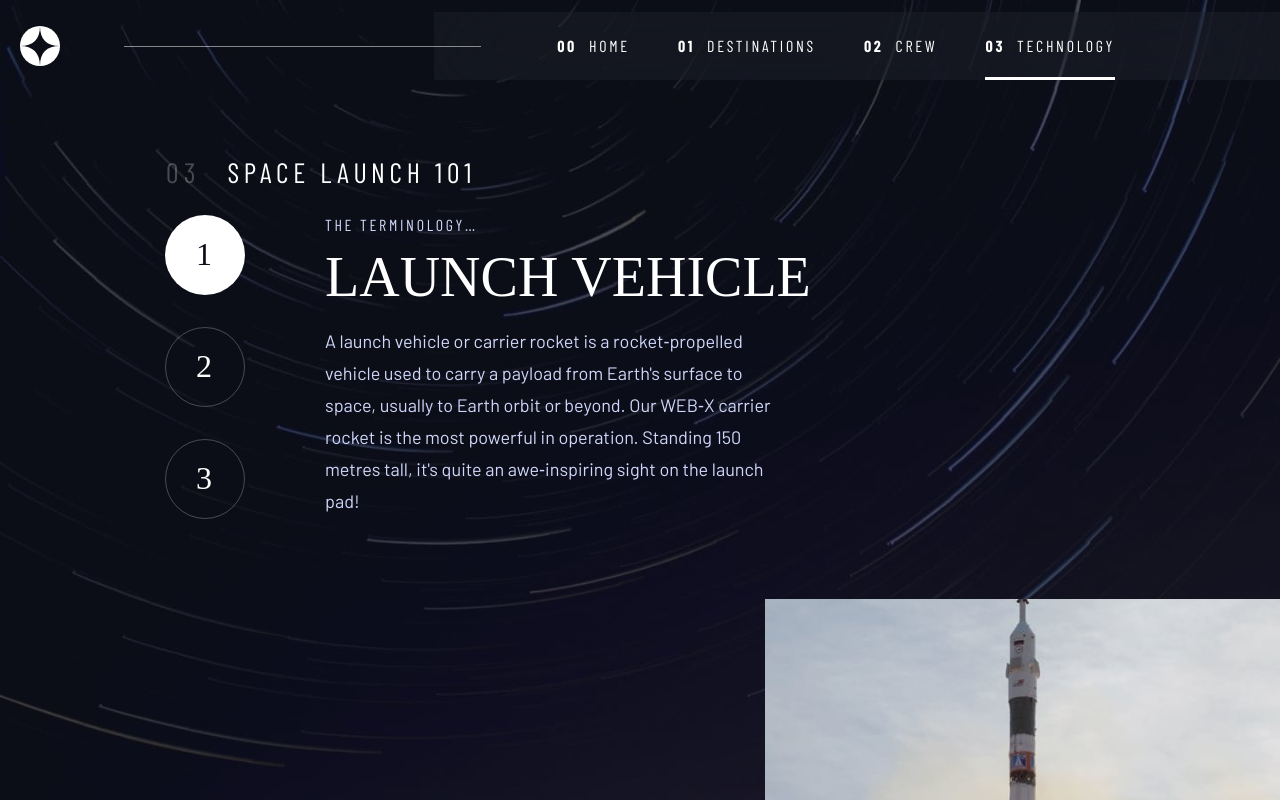
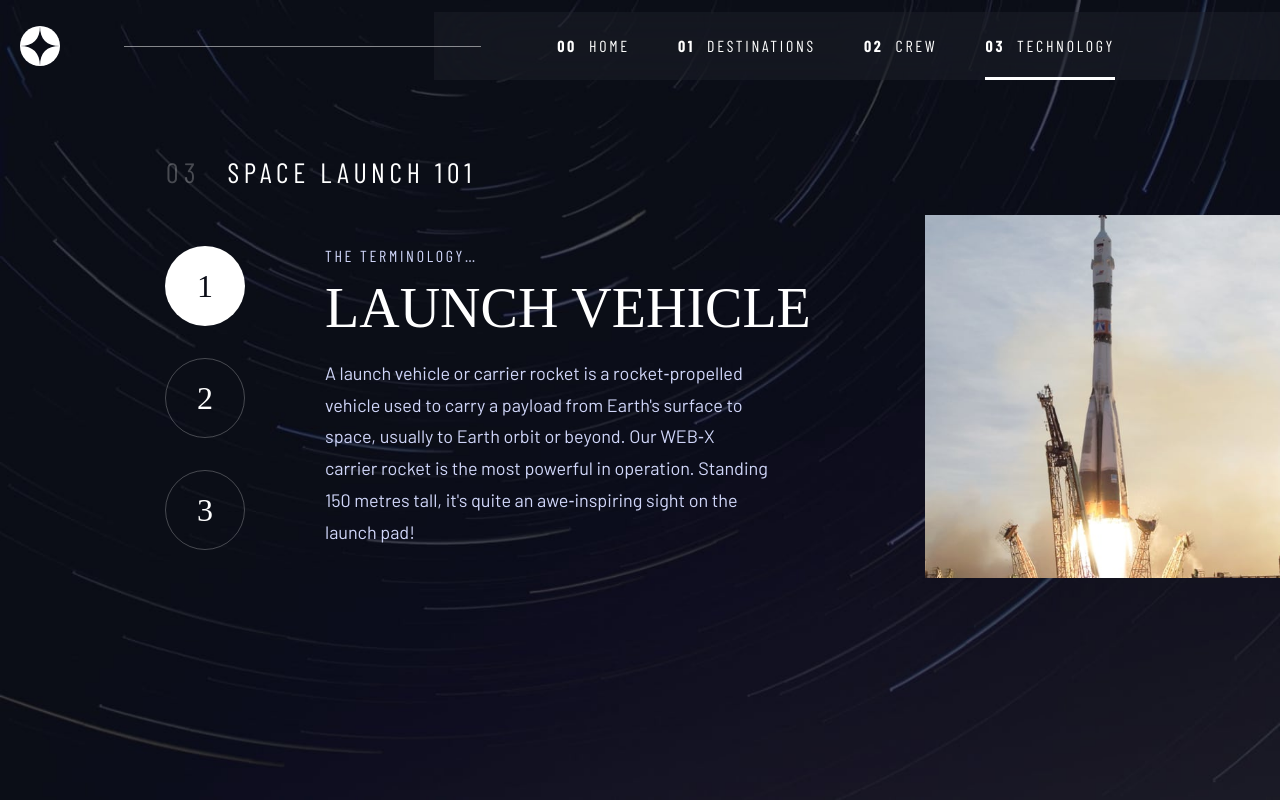
Before and after one commit to A-Awad1/Space-Tourism-Website, a Vue app: page /technology in a window 1280 px wide. Shown: the top 800 px of the page. Built offline with nearby package versions, Linux system fonts and the light colour scheme; a web font is replaced by a local one.

Commit message:
update technology view responsive

```diff
--- a/src/views/TechnologyView.vue
+++ b/src/views/TechnologyView.vue
@@ -50,7 +50,7 @@ export default {
       return require(`../assets/technology/image-${this.currentTechName
         .replace(" ", "-")
         .toLowerCase()}-portrait.jpg`);
-      // portrait
+      // .toLowerCase()}-landscape.jpg`);
     },
     currentName: function () {
       return this.currentTech.name;
@@ -67,20 +67,19 @@ export default {
 <style lang="scss">
 section.technology {
   text-transform: uppercase;
-  flex: 1;
-  @include xLarge {
-    display: flex;
-    flex-direction: column;
-  }
   > {
     header {
       @extend %center-flex;
       gap: 16px;
       margin: 24px 0 32px;
       font-size: 16px;
+      @include small {
+        justify-content: flex-start;
+        margin: 40px 10px 40px 39px;
+        font-size: 18px;
+      }
       @include medium {
-        justify-content: flex-start;
-        margin: 40px 10px 60px 39px;
+        margin-bottom: 60px;
         font-size: 20px;
       }
       @include xLarge {
@@ -94,6 +93,9 @@ section.technology {
           size: inherit;
           weight: normal;
         }
+        @include small {
+          letter-spacing: 3px;
+        }
         @include medium {
           letter-spacing: 3.375px;
         }
@@ -105,25 +107,27 @@ section.technology {
     main {
       @extend %column-flex;
       @include xLarge {
-        flex: 1;
         padding-left: 165px;
         flex-direction: row;
         gap: 80px;
-        align-content: flex-start;
-        flex-wrap: wrap;
+        justify-content: center;
       }
       > {
         div.img {
           @include xLarge {
             order: 1;
-            margin-left: auto;
+            margin-left: 50px;
             max-height: 527px;
-            height: 100%;
           }
           img {
             max-width: 100%;
+            @include medium {
+              max-height: 30.3vh;
+              min-height: 250px;
+            }
             @include xLarge {
-              height: 100%;
+              max-height: none;
+              min-height: none;
             }
           }
         }
@@ -132,7 +136,7 @@ section.technology {
           gap: 16px;
           margin: 34px 0 26px;
           @include medium {
-            margin: 56px 0 44px;
+            margin: 5.5vh 0 4.2vh;
           }
           @include xLarge {
             gap: 32px;
@@ -145,21 +149,22 @@ section.technology {
             width: 40px;
             border-radius: 50%;
             font-family: "Bellefair", serif;
-            letter-spacing: 1px;
             cursor: pointer;
             --border-opacity: 0.25;
             border: 1px solid rgba(colors.$main-text, var(--border-opacity));
             transition: $main-transition;
             @extend %center-flex;
+            @include small {
+              width: 50px;
+              font-size: 20px;
+            }
             @include medium {
               width: 60px;
               font-size: 24px;
-              letter-spacing: 1.5px;
             }
             @include xLarge {
               width: 80px;
               font-size: 32px;
-              letter-spacing: 2px;
             }
             &::before {
               content: counter(vehicle);
@@ -177,14 +182,15 @@ section.technology {
           @extend %column-flex;
           @include xLarge {
             align-items: flex-start;
-            width: min-content;
+            justify-self: flex-start;
+            width: 470px;
           }
           > {
             span {
               color: colors.$second-text;
               font-size: 14px;
               letter-spacing: 2.362px;
-              @include medium {
+              @include small {
                 font-size: 16px;
                 letter-spacing: 2.7px;
               }
@@ -197,8 +203,11 @@ section.technology {
                 size: 24px;
                 weight: normal;
               }
+              @include small {
+                margin-top: 16px;
+                font-size: 30px;
+              }
               @include medium {
-                margin-top: 16px;
                 font-size: 40px;
               }
               @include xLarge {
@@ -217,18 +226,18 @@ section.technology {
                 size: 15px;
               }
               @include medium {
+                margin-bottom: 0;
                 font-size: 16px;
                 line-height: 28px;
                 max-width: 59%;
               }
               @include xLarge {
+                text-align: start;
                 margin: 0;
-                text-align: start;
                 font-size: 18px;
                 line-height: 3.5ex;
                 height: calc(3.5ex * 6);
-                min-width: 444px;
-                max-width: 94%;
+                max-width: 444px;
               }
             }
           }
```
